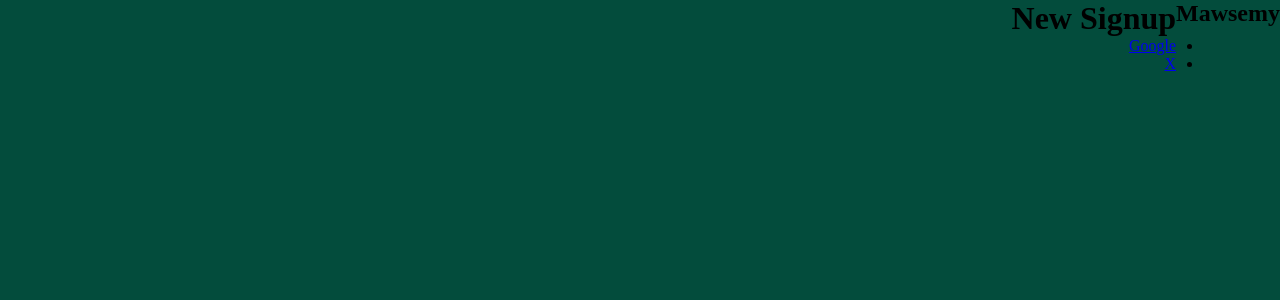
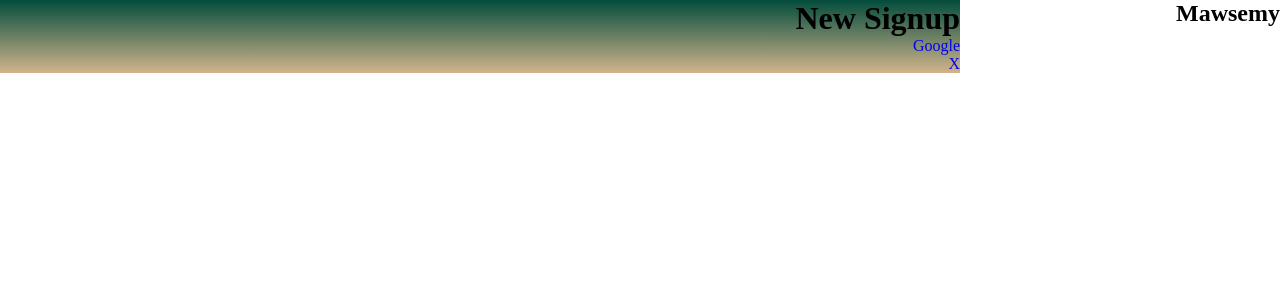
Before and after one commit to feny1/Software-Systems, a PHP site: page /pages/signin.php in a window 1280 px wide. Shown: the top 300 px of the page. Run offline with PHP 8.4, Linux system fonts and the light colour scheme.

Commit message:
More Globals Css Config

```diff
--- a/src/pages/signin.php
+++ b/src/pages/signin.php
@@ -3,7 +3,6 @@
 <head>
   <meta charset="UTF-8">
   <meta name="viewport" content="width=device-width, initial-scale=1.0">
-  <link type="text/css" rel="stylesheet" href="../styles/globals.css">
   <link rel="stylesheet" href="../styles/signin.css">
   <title>Signin</title>
 </head>
@@ -11,7 +10,7 @@
   <section>
     <h2>Mawsemy</h2>
   </section>
-  <main>
+  <header>
     <h1>New Signup</h1>
     <nav>
       <ul>
@@ -19,6 +18,6 @@
         <li><a href="#">X</a></li>
       </ul>
     </nav>
-  </main>
+  </header>
 </body>
 </html>
--- a/src/styles/globals.css
+++ b/src/styles/globals.css
@@ -4,10 +4,12 @@
   box-sizing: border-box;
   margin: 0;
   padding: 0;
+  list-style: none;
+  text-decoration: none;
 }
 :root {
   --main-color: #034c3c;
-  --secondry-color: #d2b48c;
+  --secondary-color: #d2b48c;
   --white-color: #f8f8f8;
   --black-color: #2b3344;
   --white-alt-color: #cdd5d1;
--- a/src/styles/signin.css
+++ b/src/styles/signin.css
@@ -1,4 +1,18 @@
+@import url(globals.css);
 body {
   display: flex;
-  background-color: var(--main-color);
 }
+
+header {
+  background-image: linear-gradient(
+    to bottom,
+    var(--main-color),
+    var(--secondary-color)
+  );
+  width: 100%;
+  margin: 0;
+  flex: 3;
+}
+section {
+  flex: 1;
+}
```
